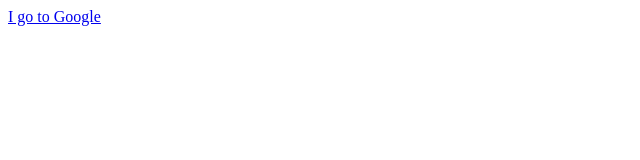
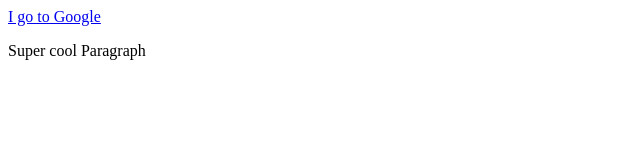
Before and after one commit to bening365/new-project, a plain HTML site: page index.html in a window 1280 px wide. Shown: the whole page, without its empty margins (0-640 px from the left). Drawn offline with Linux system fonts and the light colour scheme.

Commit message:
Update index.html

```diff
--- a/index.html
+++ b/index.html
@@ -9,5 +9,6 @@
     </head>
     <body>
         <a href="google.com">I go to Google</a>
+        <p> Super cool Paragraph</p>
     </body>
 </html>
```
